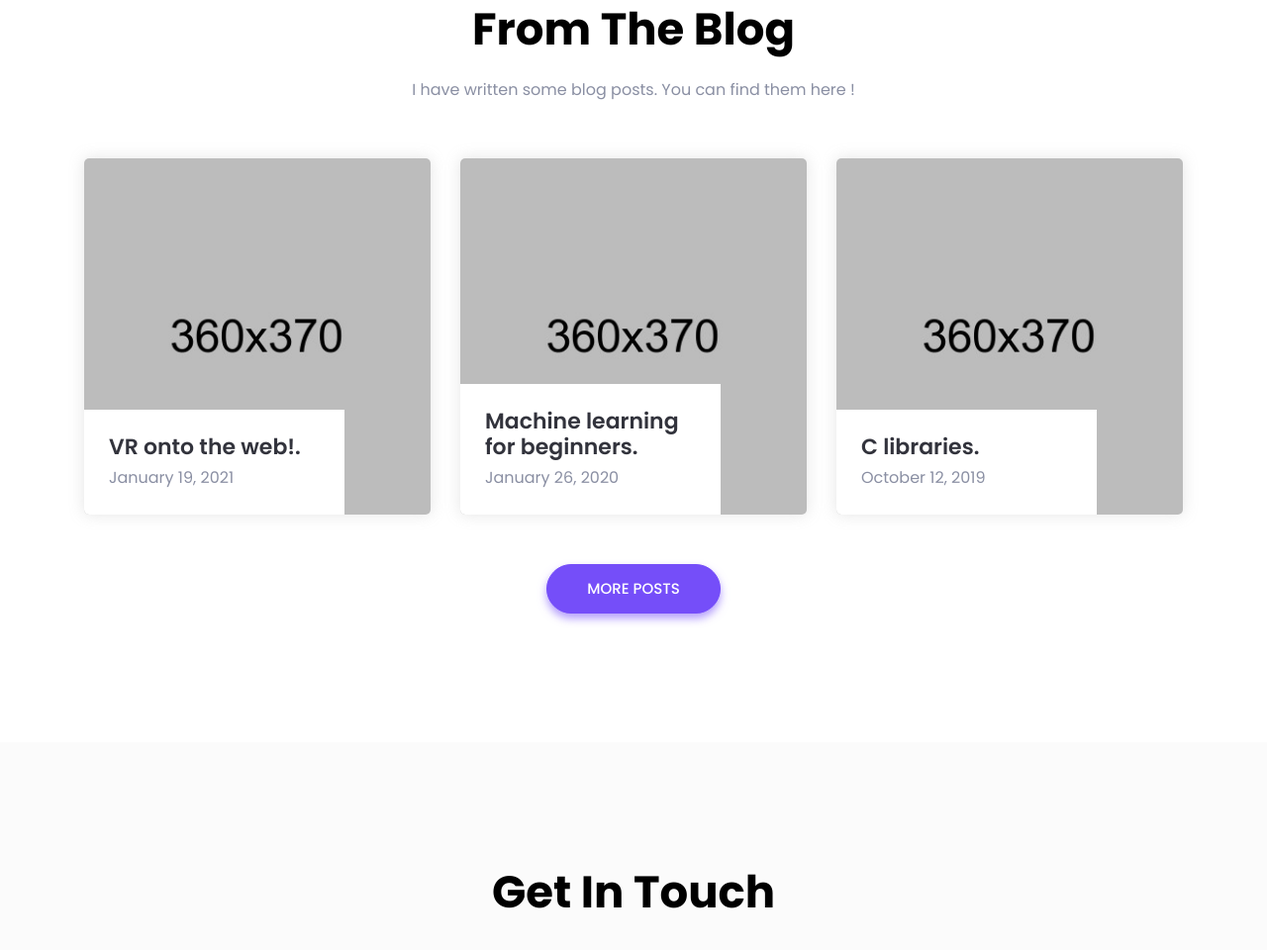
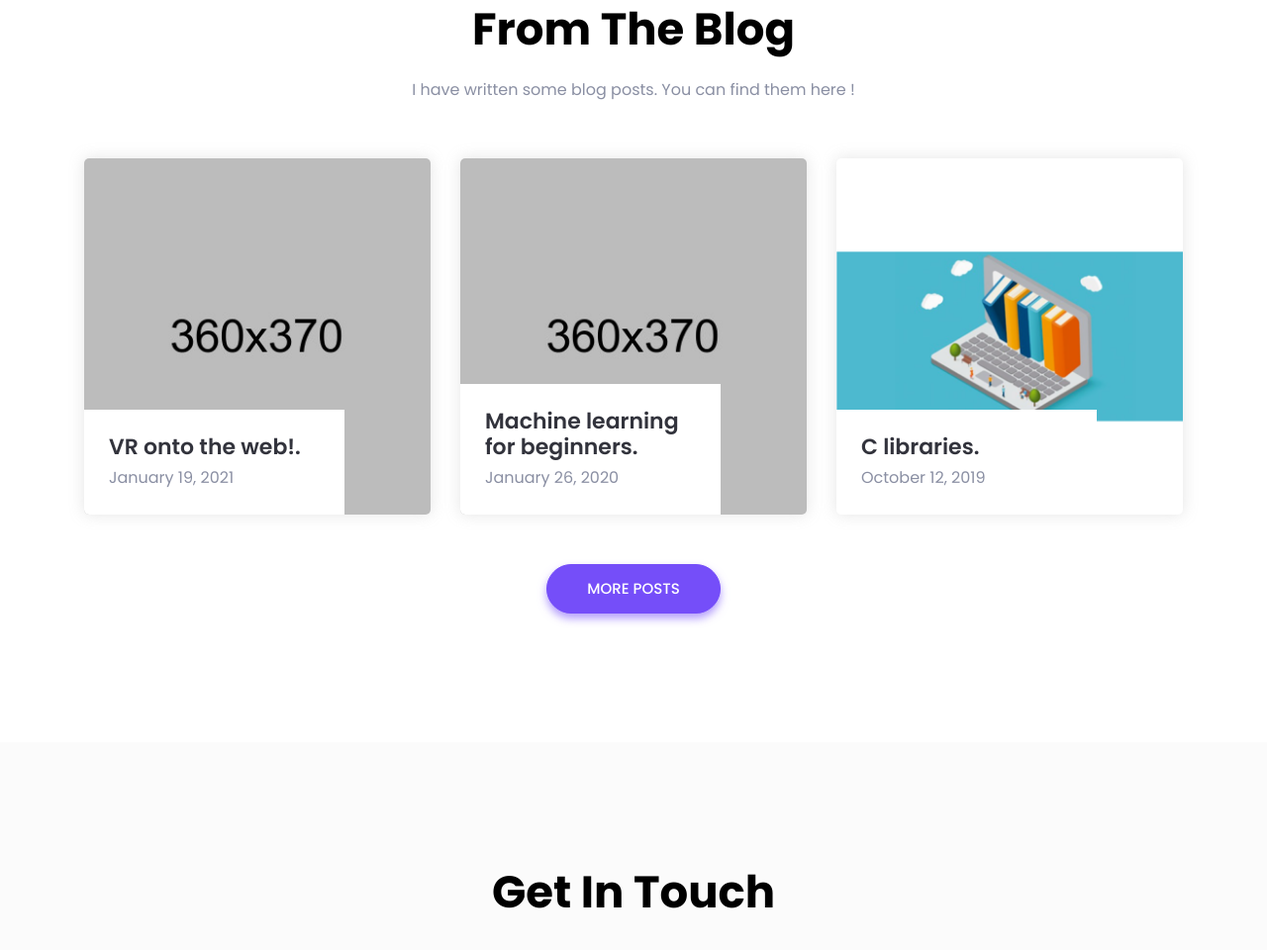
Before and after one commit to CutiePizza/CutiePizza.github.io, a plain HTML site: page index.html in a window 1280 px wide. Shown: the part 3459-4419 px from the top of the page at 99% size. Drawn offline with Linux system fonts and the light colour scheme; files whose address does not match are found by name.

Commit message:
added blog image

```diff
--- a/index.html
+++ b/index.html
@@ -550,7 +550,7 @@
                 <div class="col-lg-4 col-md-8 col-sm-9">
                     <div class="single-blog mt-30">
                         <div class="blog-image">
-                            <img src="assets/images/blog/b-3.jpg" alt="Blog">
+                            <img src="assets/images/blog/static.png" alt="Blog">
                         </div>
                         <div class="blog-content">
                             <h4 class="blog-title"><a href="https://ines-chokri97.medium.com/all-you-need-to-know-about-static-libraries-in-c-4d037ebb409d" target="_blank">C libraries.</a></h4>
```
Also changed, not shown: assets/images/blog/static.png (added).
